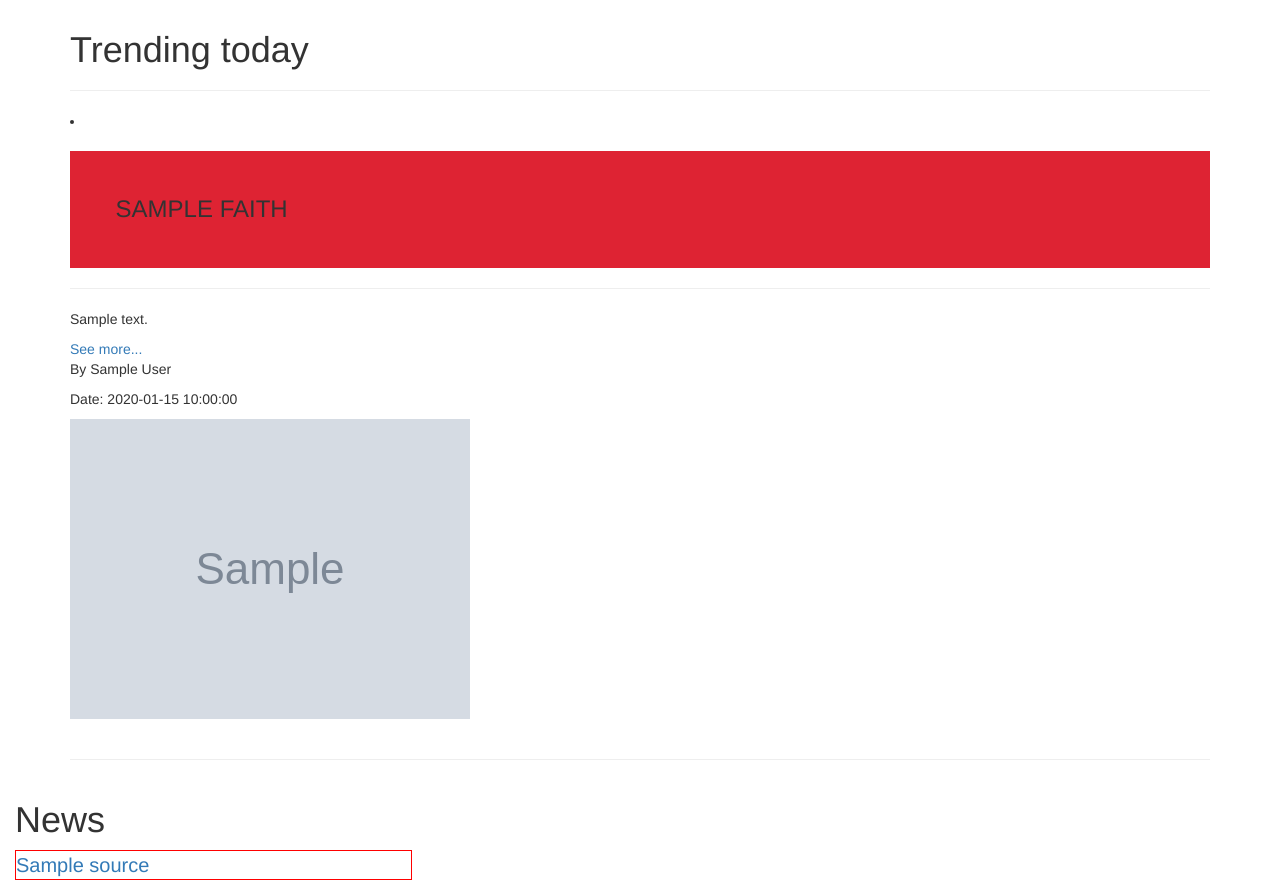
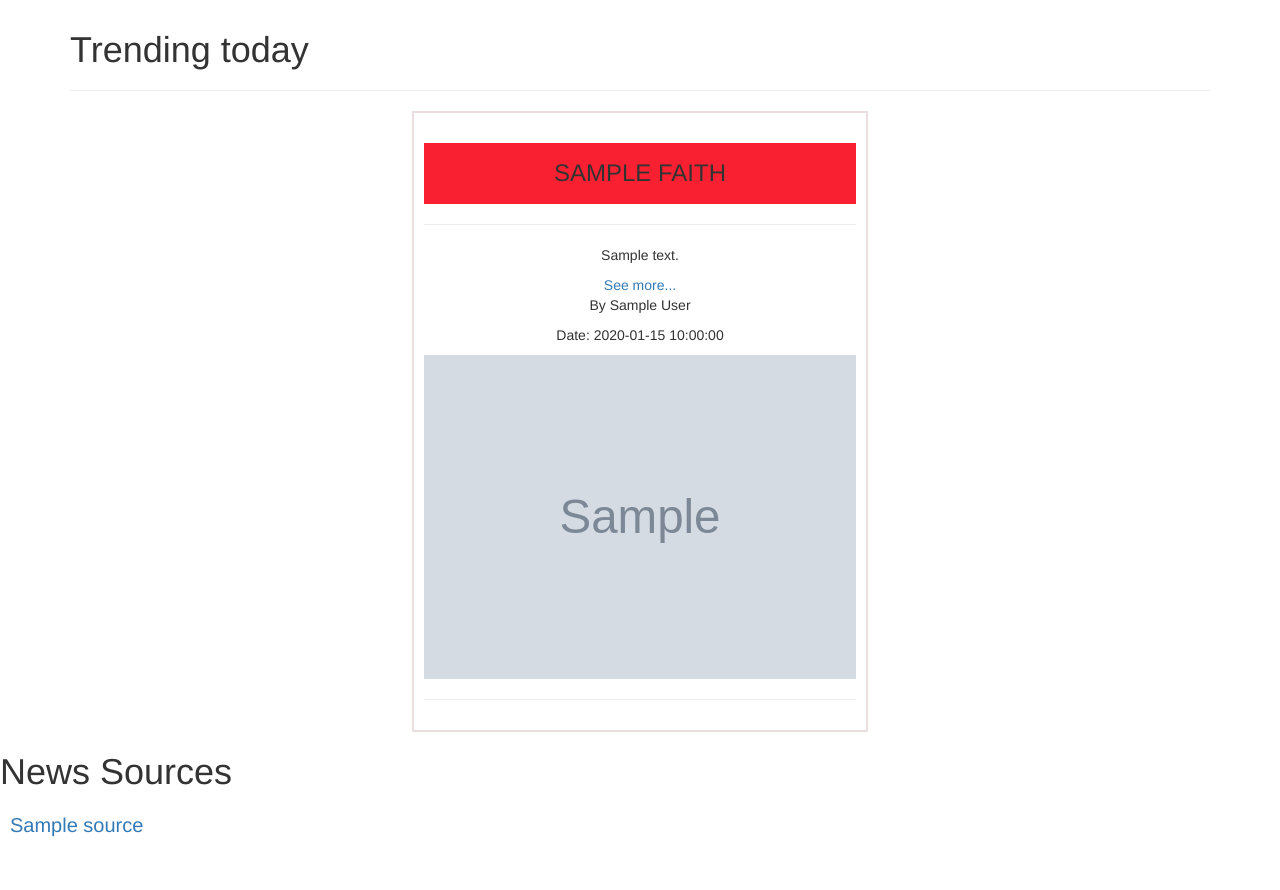
Before and after one commit to Emmasharon/news-highlights, a Flask app: template app/templates/index.html in a window 1280 px wide. Shown: the part 82-972 px from the top of the page. After the commit the page ends 942 px from the top, so only its background shows below. Run offline with Flask 2, Linux system fonts and the light colour scheme; the template is opened without the code that fills it: most values are stand-ins (such as "Sample title", 1, 10 or a date in 2020); some libraries are stand-ins or nearby versions.

Commit message:
final commit

```diff
--- a/app/templates/index.html
+++ b/app/templates/index.html
@@ -15,34 +15,36 @@
     <div class="container">
             <h1> Trending today </h1>
             <hr>
+            <section class="" style="width: 1; text-align: center;">
             {% for faith in Everything %}
             {% if faith.urlToImage%}
-            <div>
-                <li  class="card d-flex justify-content-center flex-wrap" >
-                    <h3 style="text-transform: uppercase; background-color: rgba(220, 20, 37, 0.932); padding:4%" class="card-title" >{{ faith .title }}</h3>
+
+                 <div style="width: 40%;display: inline-table; padding: 10px; border: 2px solid rgba(212, 186, 186, 0.479);">
+                    <h3 style="text-transform: uppercase; background-color: rgba(248, 23, 41, 0.959); padding:4%" class="card-title" >{{ faith .title }}</h3>
                     <hr>
                     <p class="">{{ faith.description }}</p>
                     <a href="{{ faith.url }}">See more...</a>
                     <p class="" class="text-muted">By {{ faith.author }}</p>
                     <p class="" class="text-muted">Date: {{ faith.publishedAt}}</p>
-                    <img src="{{ faith.urlToImage }}" class="img-responsive" alt="News image">
-                    <br>
-                </li>
+                    <img src="{{ faith.urlToImage }}" class="img-responsive" alt="News image" width="100%">
+
                 <hr>
             </div>
-
-        </div>
       {% endif %}
 
       {% endfor %}
-      <div class="col-md-4">
+</section>
+    </div>
+
+
+      <div>
+            <h1> News Sources</h1>
             <div class="d-flex justify-content-center flex-wrap">
-                    <h1> News</h1>
-                    {% for source in sources %}
-                    <p style="font-size: 20px; border: 1px solid red">
-                        <a href="{{source.url}}">{{source.name}}</a>
-                    </p>
-                    {% endfor %}
+            {% for source in sources %}
+            <p style="font-size: 20px; width:30%; display: inline-table; padding: 10px;">
+                <a href="{{source.url}}">{{source.name}}</a>
+            </p>
+            {% endfor %}
             </div>
       </div>
   </div>
```
Also changed, not shown: requirements.txt (+1 -65 lines), 1 other file.
